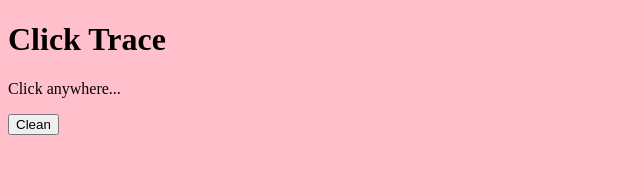
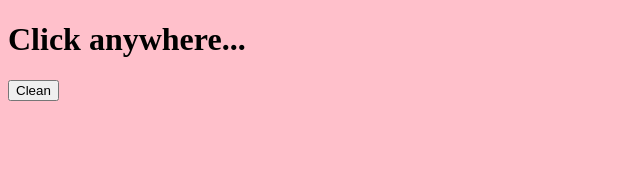
Before and after one commit to Carialfa94/Module09, a plain HTML site: page index.html in a window 1280 px wide. Shown: the whole page, without its empty margins (0-640 px from the left). Drawn offline with Linux system fonts and the light colour scheme; a web font is replaced by a local one.

Commit message:
Update index.html

```diff
--- a/index.html
+++ b/index.html
@@ -4,9 +4,6 @@
   <head>
     <meta charset="UTF-8">
     <meta name="viewport" content="width=device-width">
-    <meta name="description" content="Module 08">
-    <meta name="author" content="Josh Gibson">
-    <meta name="robots" content="noindex">
     <title>Module 09</title>
     <link rel="stylesheet" href="index.css"type="text/css">
     <link rel="stylesheet" media="screen" href="https://fontlibrary.org/face/fantasque-sans-mono" type="text/css"/>
@@ -14,8 +11,7 @@
 
   <body>
     <header>
-      <h1>Click Trace</h1>
-      <p>Click anywhere...</p>
+      <h1>Click anywhere...</h1>
       <button >Clean</button>
     </header>
 
```
